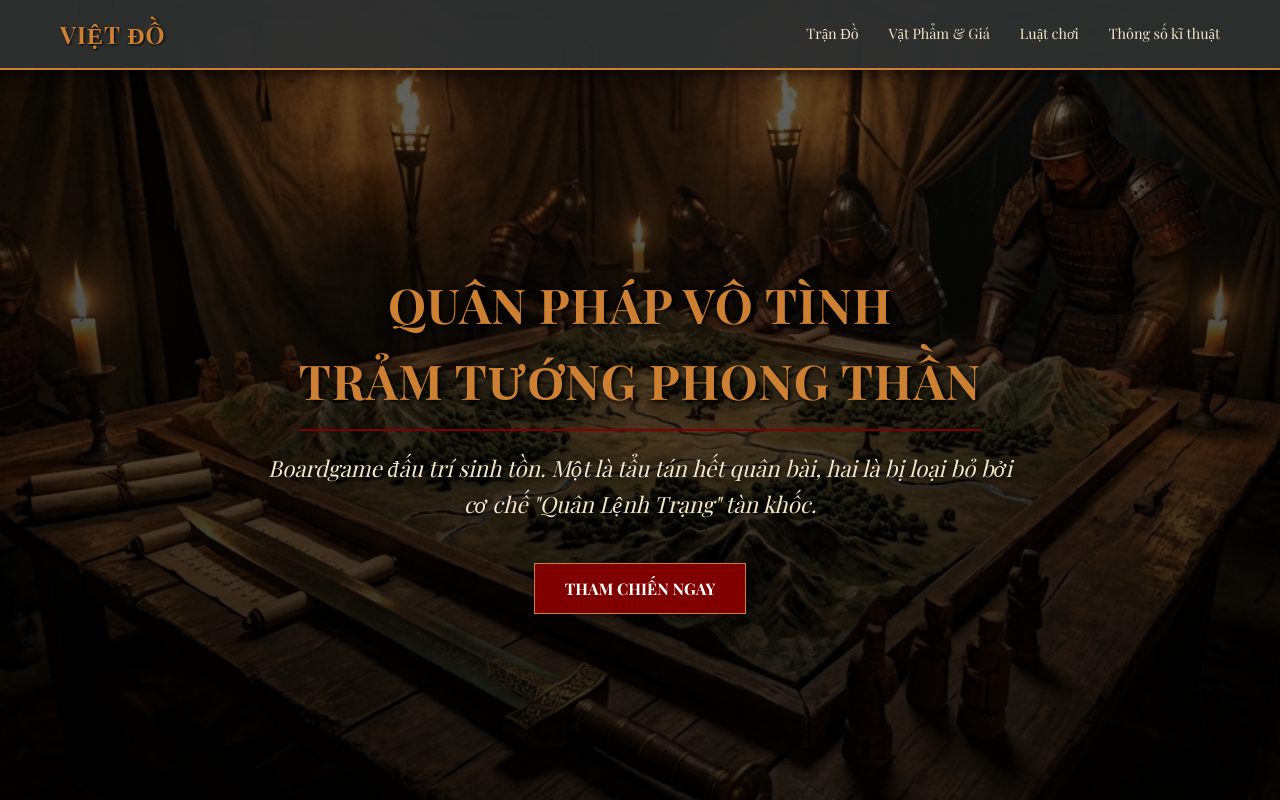
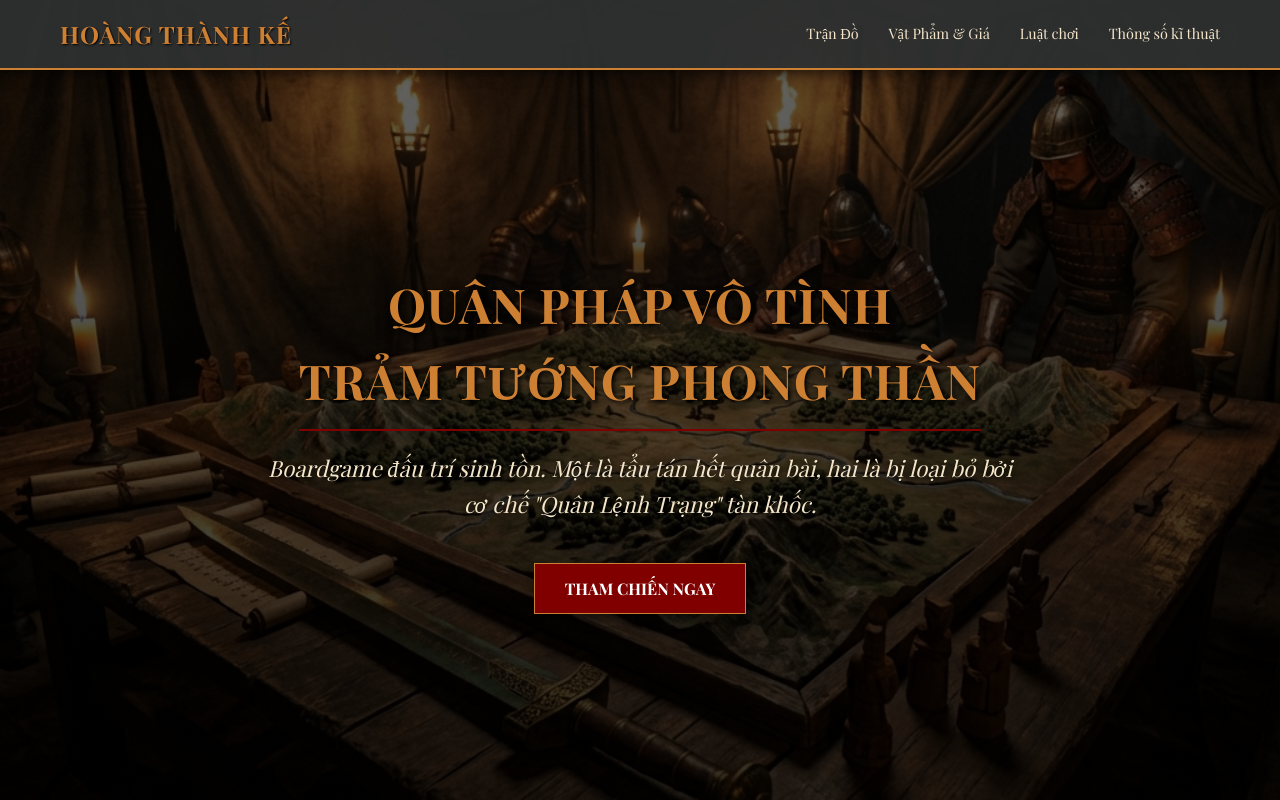
Before and after one commit to hoangvanduc2k4/VietDo, a plain HTML site: page index.html in a window 1280 px wide. Shown: the top 800 px of the page. Drawn offline with nearby package versions, Linux system fonts and the light colour scheme.

Commit message:
Fix project name

```diff
--- a/index.html
+++ b/index.html
@@ -19,7 +19,7 @@
     <header class="main-header">
         <div class="container nav-container">
             <div class="logo">
-                <h1>VIỆT ĐỒ</h1>
+                <h1>HOÀNG THÀNH KẾ</h1>
             </div>
             <nav class="main-nav">
                 <ul>
```
